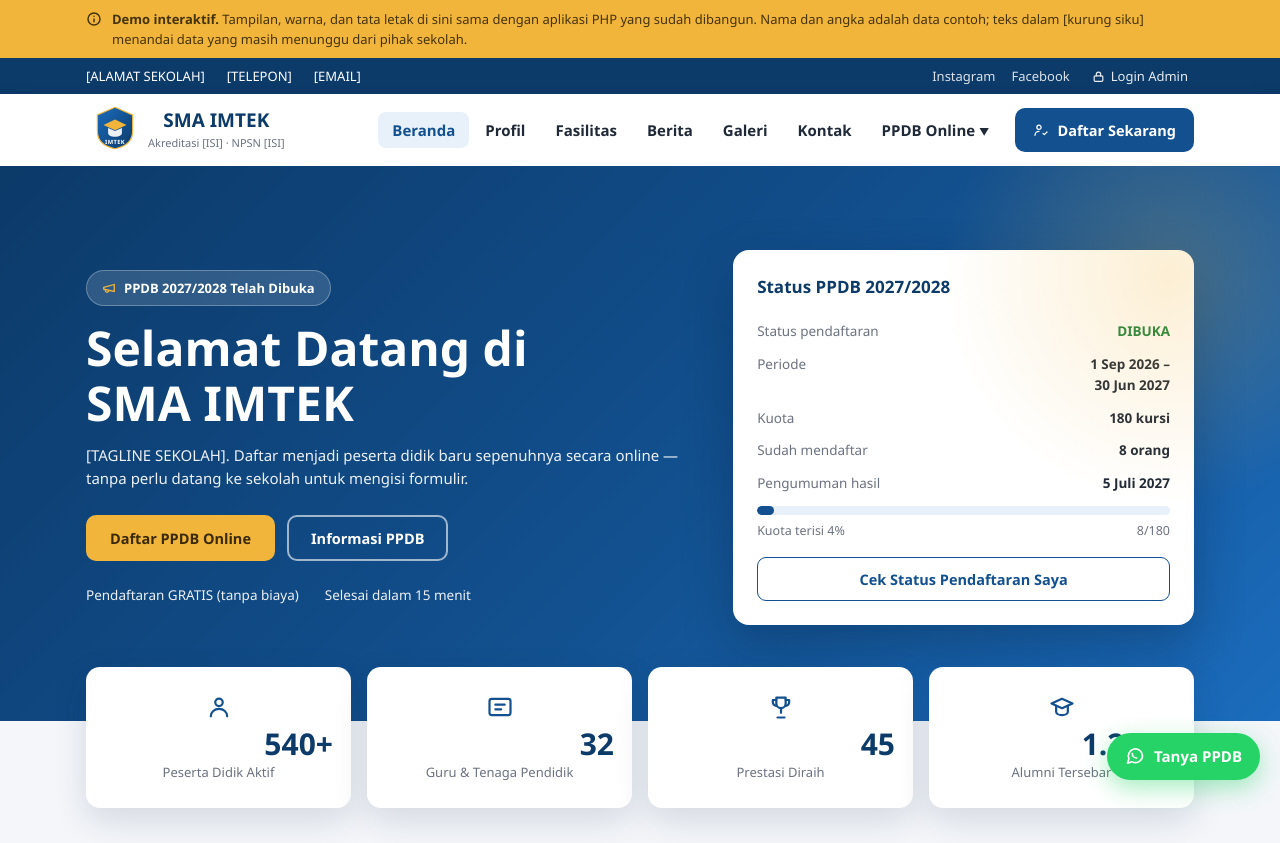
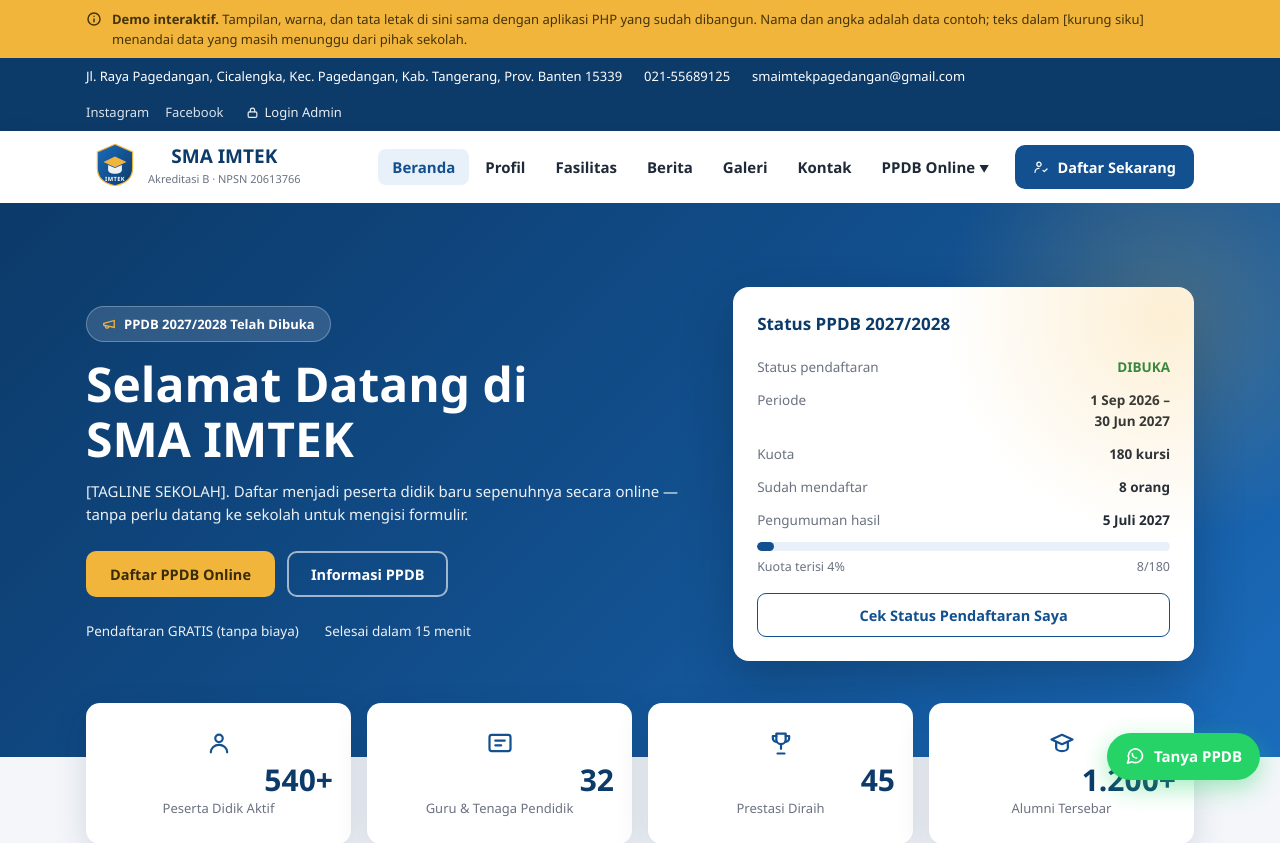
Before and after one commit to Ridhoo1616/pkm-sma-imtek, a PHP site: page /docs/index.html in a window 1280 px wide. Shown: the top 843 px of the page. Run offline with PHP 8.4, Linux system fonts and the light colour scheme.

Commit message:
Isikan data resmi SMA IMTEK ke data awal aplikasi dan demo
Data diambil dari catatan resmi Data Pendidikan Kemendikdasmen:
NPSN 20613766, status Swasta, akreditasi B, beralamat di Jl. Raya
Pagedangan, Cicalengka, Kec. Pagedangan, Kab. Tangerang, Banten 15339,
telepon 021-55689125, email smaimtekpagedangan@gmail.com.

Kota pada kop bukti pendaftaran mengikuti Kabupaten Tangerang, dan
ditambahkan pengaturan baru status_sekolah yang tampil pada tabel
identitas di halaman Profil serta dapat diubah dari menu Pengaturan.

Nomor WhatsApp dan tautan media sosial sengaja dikosongkan: nomor
021-55689125 adalah telepon kabel, bukan WhatsApp, dan akun media
sosial sekolah belum terverifikasi. Selama kosong, tombol WhatsApp
mengapung dan ikon media sosial otomatis tidak ditampilkan, sehingga
pengunjung tidak diarahkan ke tautan yang salah.

Diuji: impor ulang schema berhasil, data tampil benar di beranda,
profil, kontak, dan informasi PPDB, tanpa galat, dan tombol WhatsApp
terbukti tersembunyi saat nomornya kosong.

```diff
--- a/admin/pengaturan.php
+++ b/admin/pengaturan.php
@@ -12,6 +12,7 @@ $kelompok = [
         'tagline'        => ['Tagline / Slogan', 'text'],
         'npsn'           => ['NPSN', 'text'],
         'akreditasi'     => ['Akreditasi', 'text'],
+        'status_sekolah' => ['Status Sekolah', 'pilih:Negeri=Negeri|Swasta=Swasta'],
         'kepala_sekolah' => ['Nama Kepala Sekolah', 'text'],
         'sambutan'       => ['Sambutan Kepala Sekolah', 'textarea'],
         'sejarah'        => ['Sejarah Singkat', 'textarea'],
--- a/docs/index.html
+++ b/docs/index.html
@@ -4,7 +4,7 @@
 <meta charset="utf-8">
 <meta name="viewport" content="width=device-width, initial-scale=1, viewport-fit=cover">
 <title>Demo PPDB Online SMA IMTEK</title>
-<meta name="description" content="Demo interaktif Sistem Informasi Profil Sekolah dan PPDB Online SMA IMTEK, tampilannya sama dengan aplikasi PHP aslinya.">
+<meta name="description" content="Demo interaktif Sistem Informasi Profil Sekolah dan PPDB Online SMA IMTEK, Kabupaten Tangerang. Tampilannya sama dengan aplikasi PHP aslinya.">
 <meta name="robots" content="index, follow">
 <meta property="og:type" content="website">
 <meta property="og:site_name" content="SMA IMTEK">
@@ -887,9 +887,9 @@ button.item-galeri { border: 0; padding: 0; width: 100%; background: none; curso
 <div class="topbar">
   <div class="container" style="display: flex; justify-content: space-between; align-items: center; gap: 16px; flex-wrap: wrap;">
     <div style="display: flex; gap: 22px; flex-wrap: wrap;">
-      <span>[ALAMAT SEKOLAH]</span>
-      <span>[TELEPON]</span>
-      <span>[EMAIL]</span>
+      <span>Jl. Raya Pagedangan, Cicalengka, Kec. Pagedangan, Kab. Tangerang, Prov. Banten 15339</span>
+      <span>021-55689125</span>
+      <span>smaimtekpagedangan@gmail.com</span>
     </div>
     <div style="display: flex; gap: 16px; align-items: center;">
       <span style="opacity: .85;">Instagram</span>
@@ -909,7 +909,7 @@ button.item-galeri { border: 0; padding: 0; width: 100%; background: none; curso
       <span id="logo-merek"></span>
       <span class="brand-text">
         <strong>SMA IMTEK</strong>
-        <small>Akreditasi [ISI] &middot; NPSN [ISI]</small>
+        <small>Akreditasi B &middot; NPSN 20613766</small>
       </span>
     </button>
     <div style="margin-left: auto; display: flex; align-items: center; gap: 2px; flex-wrap: wrap;" id="menu-navbar"></div>
@@ -1108,13 +1108,14 @@ button.item-galeri { border: 0; padding: 0; width: 100%; background: none; curso
             <table class="table" style="font-size: 13.5px;">
               <tbody>
                 <tr><th style="text-align: left; font-weight: 400; color: #6b7280; padding: 7px 0;">Nama</th><td style="font-weight: 600; padding: 7px 0;">SMA IMTEK</td></tr>
-                <tr><th style="text-align: left; font-weight: 400; color: #6b7280; padding: 7px 0;">NPSN</th><td style="font-weight: 600; padding: 7px 0;">[ISI]</td></tr>
-                <tr><th style="text-align: left; font-weight: 400; color: #6b7280; padding: 7px 0;">Akreditasi</th><td style="font-weight: 600; padding: 7px 0;">[ISI]</td></tr>
-                <tr><th style="text-align: left; font-weight: 400; color: #6b7280; padding: 7px 0;">Kepala Sekolah</th><td style="font-weight: 600; padding: 7px 0;">[NAMA]</td></tr>
-                <tr><th style="text-align: left; font-weight: 400; color: #6b7280; padding: 7px 0;">Alamat</th><td style="font-weight: 600; padding: 7px 0;">[ALAMAT]</td></tr>
-                <tr><th style="text-align: left; font-weight: 400; color: #6b7280; padding: 7px 0;">Telepon</th><td style="font-weight: 600; padding: 7px 0;">[ISI]</td></tr>
-                <tr><th style="text-align: left; font-weight: 400; color: #6b7280; padding: 7px 0;">Email</th><td style="font-weight: 600; padding: 7px 0;">[ISI]</td></tr>
-                <tr><th style="text-align: left; font-weight: 400; color: #6b7280; padding: 7px 0;">Jam Layanan</th><td style="font-weight: 600; padding: 7px 0;">[ISI]</td></tr>
+                <tr><th style="text-align: left; font-weight: 400; color: #6b7280; padding: 7px 0;">NPSN</th><td style="font-weight: 600; padding: 7px 0;">20613766</td></tr>
+                <tr><th style="text-align: left; font-weight: 400; color: #6b7280; padding: 7px 0;">Akreditasi</th><td style="font-weight: 600; padding: 7px 0;">B</td></tr>
+                <tr><th style="text-align: left; font-weight: 400; color: #6b7280; padding: 7px 0;">Status</th><td style="font-weight: 600; padding: 7px 0;">Swasta</td></tr>
+                <tr><th style="text-align: left; font-weight: 400; color: #6b7280; padding: 7px 0;">Kepala Sekolah</th><td style="font-weight: 600; padding: 7px 0;">[NAMA KEPALA SEKOLAH]</td></tr>
+                <tr><th style="text-align: left; font-weight: 400; color: #6b7280; padding: 7px 0;">Alamat</th><td style="font-weight: 600; padding: 7px 0;">Jl. Raya Pagedangan, Cicalengka, Kec. Pagedangan, Kab. Tangerang, Prov. Banten 15339</td></tr>
+                <tr><th style="text-align: left; font-weight: 400; color: #6b7280; padding: 7px 0;">Telepon</th><td style="font-weight: 600; padding: 7px 0;">021-55689125</td></tr>
+                <tr><th style="text-align: left; font-weight: 400; color: #6b7280; padding: 7px 0;">Email</th><td style="font-weight: 600; padding: 7px 0;">smaimtekpagedangan@gmail.com</td></tr>
+                <tr><th style="text-align: left; font-weight: 400; color: #6b7280; padding: 7px 0;">Jam Layanan</th><td style="font-weight: 600; padding: 7px 0;">[JAM LAYANAN]</td></tr>
               </tbody>
             </table>
             <button type="button" class="btn btn-daftar" style="width: 100%; margin-top: 8px;" data-ke="formulir">Daftar PPDB Online</button>
@@ -1532,7 +1533,7 @@ button.item-galeri { border: 0; padding: 0; width: 100%; background: none; curso
             <span id="logo-kaki"></span>
             <div>
               <strong style="display: block;">SMA IMTEK</strong>
-              <small style="opacity: .75;">NPSN [ISI] &middot; Akreditasi [ISI]</small>
+              <small style="opacity: .75;">NPSN 20613766 &middot; Akreditasi B &middot; Swasta</small>
             </div>
           </div>
           <p style="font-size: 13.5px; opacity: .75;">[TAGLINE SEKOLAH]</p>
@@ -1549,7 +1550,7 @@ button.item-galeri { border: 0; padding: 0; width: 100%; background: none; curso
         <div>
           <h6 class="footer-judul">Hubungi Kami</h6>
           <ul style="list-style: none; padding: 0; margin: 0; font-size: 13.5px; display: grid; gap: 8px; opacity: .8;">
-            <li>[ALAMAT SEKOLAH]</li><li>[TELEPON]</li><li>[EMAIL]</li><li>[JAM LAYANAN]</li>
+            <li>Jl. Raya Pagedangan, Cicalengka, Kec. Pagedangan, Kab. Tangerang, Prov. Banten 15339</li><li>021-55689125</li><li>smaimtekpagedangan@gmail.com</li><li>[JAM LAYANAN]</li>
           </ul>
         </div>
       </div>
@@ -2077,9 +2078,9 @@ button.item-galeri { border: 0; padding: 0; width: 100%; background: none; curso
 
   function gambarKontakPpdb() {
     el('kartu-kontak').innerHTML = [
-      { ik: 'peta', l: 'Alamat', v: '[ALAMAT LENGKAP SEKOLAH]' },
-      { ik: 'telepon', l: 'Telepon', v: '[NOMOR TELEPON]' },
-      { ik: 'surat', l: 'Email', v: '[EMAIL RESMI]' },
+      { ik: 'peta', l: 'Alamat', v: 'Jl. Raya Pagedangan, Cicalengka, Kec. Pagedangan, Kab. Tangerang, Prov. Banten 15339' },
+      { ik: 'telepon', l: 'Telepon', v: '021-55689125' },
+      { ik: 'surat', l: 'Email', v: 'smaimtekpagedangan@gmail.com' },
       { ik: 'jam', l: 'Jam Layanan', v: '[JAM LAYANAN]' }
     ].map(function (k) {
       return '<div class="kartu" style="text-align: center;"><div class="kartu-ikon" style="margin-inline: auto;">' +
@@ -2498,7 +2499,7 @@ button.item-galeri { border: 0; padding: 0; width: 100%; background: none; curso
             '<div style="text-align: center; border-bottom: 3px double #000; padding-bottom: 12px;">' +
               '<div style="font-size: 13px;">[NAMA YAYASAN ATAU DINAS PENYELENGGARA]</div>' +
               '<div style="font-size: 22px; font-weight: 700;">SMA IMTEK</div>' +
-              '<div style="font-size: 12px;">[ALAMAT SEKOLAH] &bull; NPSN [ISI]</div></div>' +
+              '<div style="font-size: 12px;">Jl. Raya Pagedangan, Cicalengka, Kec. Pagedangan, Kab. Tangerang, Prov. Banten 15339 &bull; NPSN 20613766</div></div>' +
             '<h3 style="text-align: center; margin: 20px 0 4px; text-decoration: underline;">BUKTI PENDAFTARAN PESERTA DIDIK BARU</h3>' +
             '<p style="text-align: center;">Tahun Ajaran ' + TAHUN + '</p>' +
             '<p style="text-align: center; margin: 16px 0;"><span style="display: inline-block; border: 2px solid #000; padding: 7px 22px; font-family: monospace; font-weight: 700; letter-spacing: 3px;">' + esc(p.noReg) + '</span></p>' +
--- a/profil.php
+++ b/profil.php
@@ -68,6 +68,7 @@ include __DIR__ . '/includes/header.php';
               <tr><th class="text-muted fw-normal">Nama</th><td class="fw-semibold"><?= e(setting('nama_sekolah')) ?></td></tr>
               <tr><th class="text-muted fw-normal">NPSN</th><td class="fw-semibold"><?= e(setting('npsn')) ?></td></tr>
               <tr><th class="text-muted fw-normal">Akreditasi</th><td class="fw-semibold"><?= e(setting('akreditasi')) ?></td></tr>
+              <tr><th class="text-muted fw-normal">Status</th><td class="fw-semibold"><?= e(setting('status_sekolah', '-')) ?></td></tr>
               <tr><th class="text-muted fw-normal">Kepala Sekolah</th><td class="fw-semibold"><?= e(setting('kepala_sekolah')) ?></td></tr>
               <tr><th class="text-muted fw-normal">Alamat</th><td class="fw-semibold"><?= e(setting('alamat')) ?></td></tr>
               <tr><th class="text-muted fw-normal">Telepon</th><td class="fw-semibold"><?= e(setting('telepon')) ?></td></tr>
```
Also changed, not shown: database/schema.sql (+10 -9 lines), README.md.
